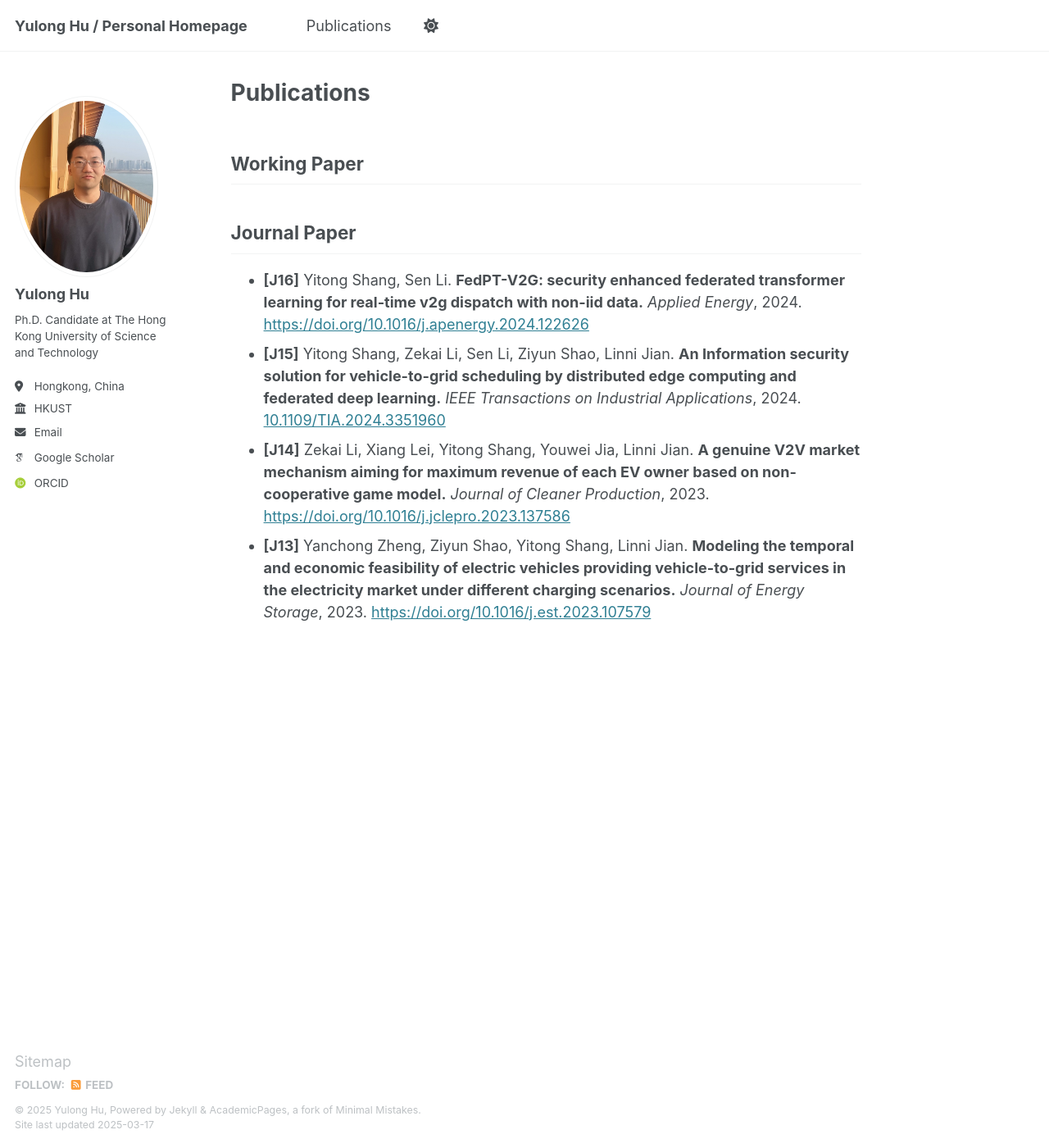
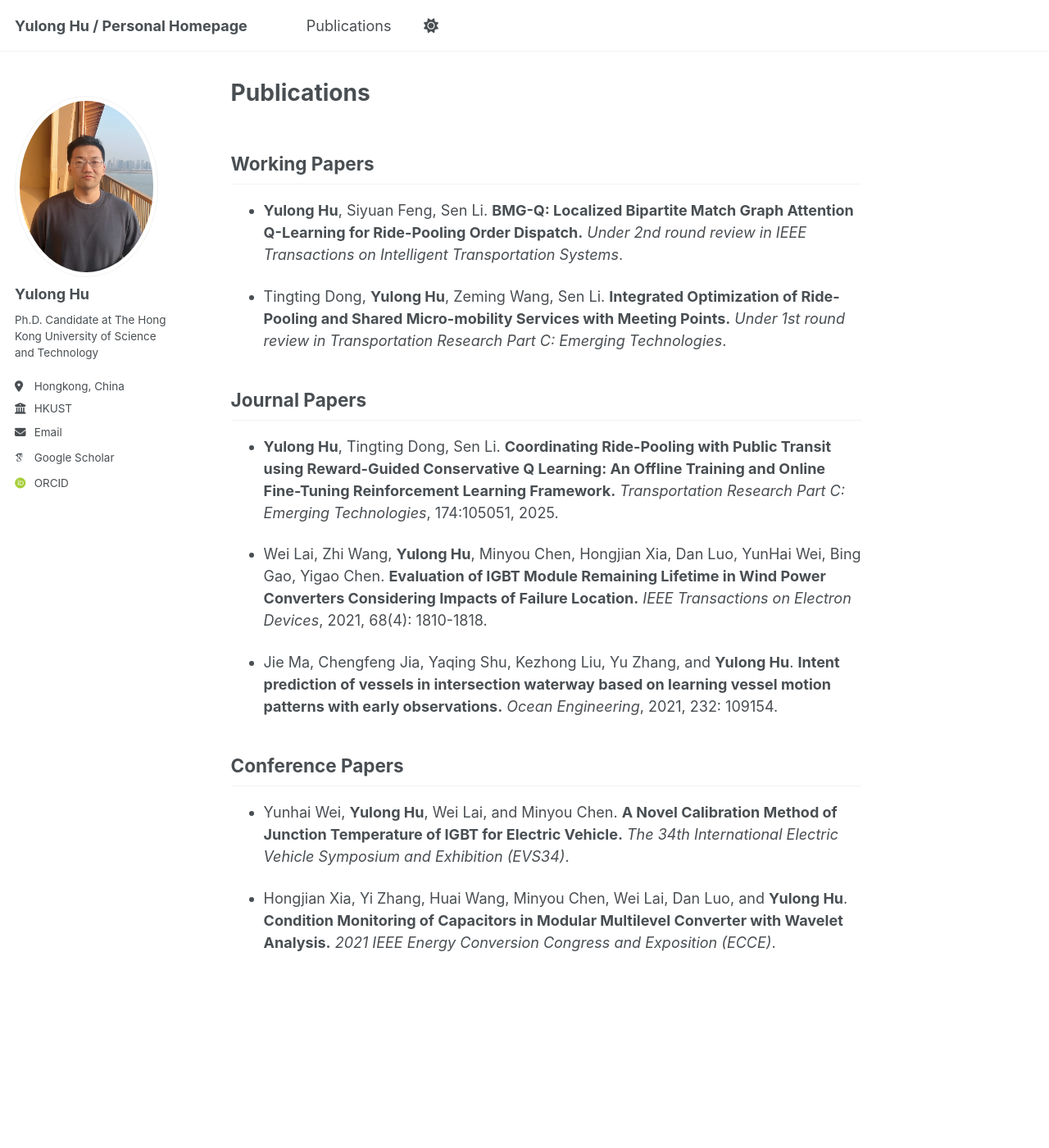
Before and after one commit to yulonghu2000/yulonghu2000.github.io, a Jekyll site: the page built from _pages/publications.md, in a window 1280 px wide and 1400 px high. Shown: the whole window at 82% size. Built offline with Jekyll 4.4.1, drawn with Linux system fonts in a browser that asks for light colours; some web fonts are replaced.

Commit message:
Update publications.md

```diff
--- a/_pages/publications.md
+++ b/_pages/publications.md
@@ -3,12 +3,22 @@ title: "Publications"
 permalink: /publications/
 author_profile: true
 ---
+## Working Papers
 
-## Working Paper
+- **Yulong Hu**, Siyuan Feng, Sen Li. **BMG-Q: Localized Bipartite Match Graph Attention Q-Learning for Ride-Pooling Order Dispatch.** *Under 2nd round review in IEEE Transactions on Intelligent Transportation Systems*.
 
-## Journal Paper
+- Tingting Dong, **Yulong Hu**, Zeming Wang, Sen Li. **Integrated Optimization of Ride-Pooling and Shared Micro-mobility Services with Meeting Points.** *Under 1st round review in Transportation Research Part C: Emerging Technologies*.
 
-- **[J16]** Yitong Shang, Sen Li. **FedPT-V2G: security enhanced federated transformer learning for real-time v2g dispatch with non-iid data.** *Applied Energy*, 2024. [https://doi.org/10.1016/j.apenergy.2024.122626](https://doi.org/10.1016/j.apenergy.2024.122626)
-- **[J15]** Yitong Shang, Zekai Li, Sen Li, Ziyun Shao, Linni Jian. **An Information security solution for vehicle-to-grid scheduling by distributed edge computing and federated deep learning.** *IEEE Transactions on Industrial Applications*, 2024. [10.1109/TIA.2024.3351960](https://doi.org/10.1109/TIA.2024.3351960)
-- **[J14]** Zekai Li, Xiang Lei, Yitong Shang, Youwei Jia, Linni Jian. **A genuine V2V market mechanism aiming for maximum revenue of each EV owner based on non-cooperative game model.** *Journal of Cleaner Production*, 2023. [https://doi.org/10.1016/j.jclepro.2023.137586](https://doi.org/10.1016/j.jclepro.2023.137586)
-- **[J13]** Yanchong Zheng, Ziyun Shao, Yitong Shang, Linni Jian. **Modeling the temporal and economic feasibility of electric vehicles providing vehicle-to-grid services in the electricity market under different charging scenarios.** *Journal of Energy Storage*, 2023. [https://doi.org/10.1016/j.est.2023.107579](https://doi.org/10.1016/j.est.2023.107579)
+## Journal Papers
+
+- **Yulong Hu**, Tingting Dong, Sen Li. **Coordinating Ride-Pooling with Public Transit using Reward-Guided Conservative Q Learning: An Offline Training and Online Fine-Tuning Reinforcement Learning Framework.** *Transportation Research Part C: Emerging Technologies*, 174:105051, 2025.
+
+- Wei Lai, Zhi Wang, **Yulong Hu**, Minyou Chen, Hongjian Xia, Dan Luo, YunHai Wei, Bing Gao, Yigao Chen. **Evaluation of IGBT Module Remaining Lifetime in Wind Power Converters Considering Impacts of Failure Location.** *IEEE Transactions on Electron Devices*, 2021, 68(4): 1810-1818.
+
+- Jie Ma, Chengfeng Jia, Yaqing Shu, Kezhong Liu, Yu Zhang, and **Yulong Hu**. **Intent prediction of vessels in intersection waterway based on learning vessel motion patterns with early observations.** *Ocean Engineering*, 2021, 232: 109154.
+
+## Conference Papers
+
+- Yunhai Wei, **Yulong Hu**, Wei Lai, and Minyou Chen. **A Novel Calibration Method of Junction Temperature of IGBT for Electric Vehicle.** *The 34th International Electric Vehicle Symposium and Exhibition (EVS34)*.
+
+- Hongjian Xia, Yi Zhang, Huai Wang, Minyou Chen, Wei Lai, Dan Luo, and **Yulong Hu**. **Condition Monitoring of Capacitors in Modular Multilevel Converter with Wavelet Analysis.** *2021 IEEE Energy Conversion Congress and Exposition (ECCE)*.
```
